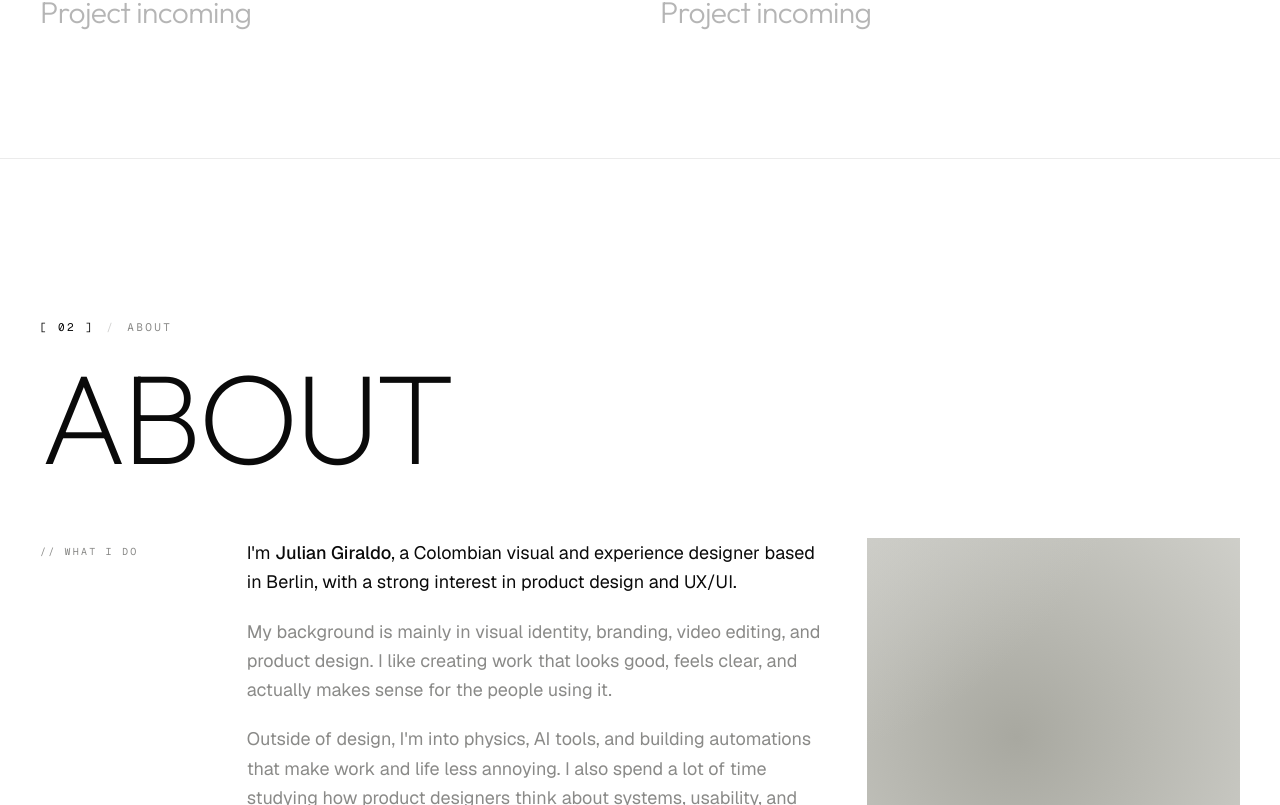
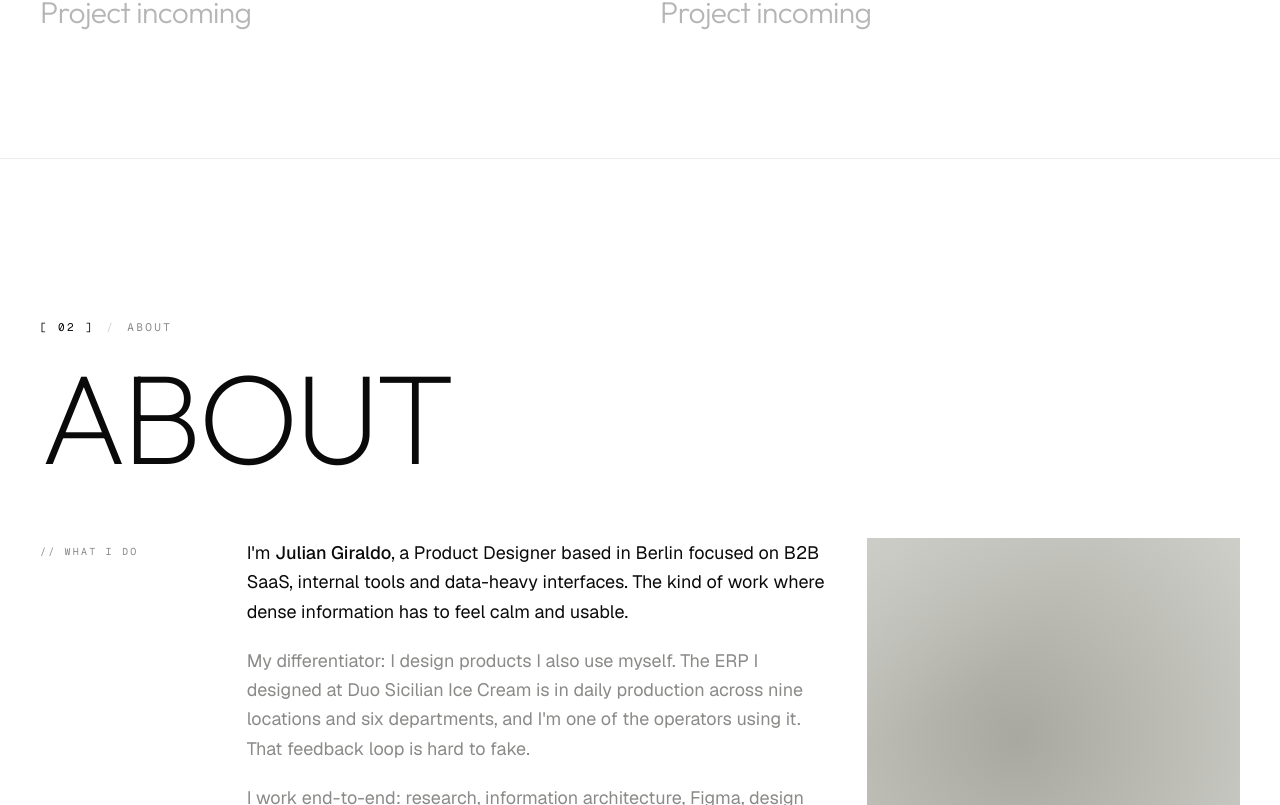
Before and after one commit to JulianGiraldo96/Julian_Portfolio, a Next.js app: page / in a window 1280 px wide. Shown: the part 1995-2800 px from the top of the page. Built offline with nearby package versions, Linux system fonts and the light colour scheme.

Commit message:
Replace About paragraphs with killer Product Designer narrative
- Top div now leads with B2B SaaS / data-heavy positioning
- Highlights "I design what I use" differentiator
- Removes bottom accordion - details live in downloadable CV

```diff
--- a/components/About.tsx
+++ b/components/About.tsx
@@ -1,47 +1,8 @@
 "use client";
 
-import { AnimatePresence, motion, useScroll, useTransform } from "motion/react";
-import { useRef, useState } from "react";
+import { motion, useScroll, useTransform } from "motion/react";
+import { useRef } from "react";
 import { RevealBlock } from "./RevealText";
-
-const experiences = [
-  {
-    role: "Product Designer",
-    company: "Duo Sicilian Ice Cream",
-    location: "Berlin",
-    period: "Oct 2024 — Present",
-    body: [
-      "Designed and shipped Duo's internal ERP from zero, used daily across nine locations and six departments.",
-      "Owned the full process: discovery with each team, information architecture for 40+ document types, Figma wireframes, prototypes and high-fidelity UI.",
-      "Designed a role-based access model so each user only sees the data they own.",
-      "Built a three-state status system (ok / warn / critical) applied across inventory, deliveries, HR compliance and production.",
-      "I also use the system daily as one of the operators, which gives me a continuous feedback loop with the rest of the team.",
-    ],
-  },
-  {
-    role: "Product Designer",
-    company: "Cabezona Casa Creativa",
-    location: "Bogotá (remote)",
-    period: "Oct 2017 — Present",
-    body: [
-      "Lead designer for internal SaaS tools and client applications built from scratch.",
-      "Designed the Taurus Ecosystem: a unified workspace combining CRM, knowledge base and encrypted chat tied to a single identity.",
-      "Defined product strategy, user flows, IA and visual design for each module.",
-      "Created pitch decks that turned technical decisions into a clear value story for stakeholders.",
-    ],
-  },
-  {
-    role: "Design Lead",
-    company: "Greens Supermarket",
-    location: "Swieqi, Malta",
-    period: "Apr 2021 — Nov 2023",
-    body: [
-      "Designed and launched multiple brand websites for the supermarket chain.",
-      "Led the visual identity system across photography, video, animation and packaging.",
-      "Built design guidelines to keep output consistent across the creative team and parallel campaigns.",
-    ],
-  },
-];
 
 export function About() {
   const ref = useRef<HTMLDivElement>(null);
@@ -88,25 +49,32 @@ export function About() {
             <RevealBlock delay={0.05}>
               <p>
                 I&apos;m{" "}
-                <span className="font-medium">Julian Giraldo</span>, a
-                Colombian visual and experience designer based in Berlin, with
-                a strong interest in product design and UX/UI.
+                <span className="font-medium">Julian Giraldo</span>, a Product
+                Designer based in Berlin focused on B2B SaaS, internal tools and
+                data-heavy interfaces. The kind of work where dense information
+                has to feel calm and usable.
               </p>
             </RevealBlock>
             <RevealBlock delay={0.15}>
               <p className="text-muted">
-                My background is mainly in visual identity, branding, video
-                editing, and product design. I like creating work that looks
-                good, feels clear, and actually makes sense for the people
-                using it.
+                My differentiator: I design products I also use myself. The ERP
+                I designed at Duo Sicilian Ice Cream is in daily production
+                across nine locations and six departments, and I&apos;m one of
+                the operators using it. That feedback loop is hard to fake.
               </p>
             </RevealBlock>
             <RevealBlock delay={0.25}>
               <p className="text-muted">
-                Outside of design, I&apos;m into physics, AI tools, and
-                building automations that make work and life less annoying. I
-                also spend a lot of time studying how product designers think
-                about systems, usability, and digital experiences.
+                I work end-to-end: research, information architecture, Figma,
+                design systems, prototyping and shipping with engineering. I
+                hold a Master&apos;s in Visual and Experience Design from UE
+                Berlin, with 8+ years across product, brand and visual design.
+              </p>
+            </RevealBlock>
+            <RevealBlock delay={0.35}>
+              <p className="text-muted">
+                Outside of design, I&apos;m into physics, AI tools and building
+                small automations that make work and life less annoying.
               </p>
             </RevealBlock>
           </div>
@@ -138,74 +106,7 @@ export function About() {
             </RevealBlock>
           </div>
         </div>
-
-        <ExperienceList />
       </div>
     </section>
   );
 }
-
-function ExperienceList() {
-  const [openIndex, setOpenIndex] = useState<number | null>(0);
-
-  return (
-    <div className="mt-20 md:mt-28 grid grid-cols-12 gap-6 md:gap-10">
-      <div className="col-span-12 md:col-span-2">
-        <span className="font-mono text-[10px] uppercase tracking-[0.22em] text-muted">
-          // experience
-        </span>
-      </div>
-      <div className="col-span-12 md:col-span-10 border-t border-border">
-        {experiences.map((exp, i) => {
-          const isOpen = openIndex === i;
-          return (
-            <div key={exp.company} className="border-b border-border">
-              <button
-                onClick={() => setOpenIndex(isOpen ? null : i)}
-                data-cursor-hover
-                className="w-full flex items-center justify-between gap-6 py-6 md:py-8 text-left group"
-              >
-                <div className="flex-1 flex flex-col md:flex-row md:items-baseline md:gap-6">
-                  <span className="font-mono text-[10px] uppercase tracking-[0.22em] text-muted md:w-16 shrink-0">
-                    {String(i + 1).padStart(2, "0")}
-                  </span>
-                  <div className="flex-1">
-                    <h3 className="font-display font-light text-xl md:text-3xl tracking-[-0.01em] leading-tight">
-                      {exp.role}
-                    </h3>
-                    <p className="mt-1 font-mono text-[10px] md:text-[11px] uppercase tracking-[0.18em] text-muted">
-                      {exp.company} · {exp.location} · {exp.period}
-                    </p>
-                  </div>
-                </div>
-                <span className="relative w-6 h-6 shrink-0 flex items-center justify-center">
-                  <span className="absolute h-px w-4 bg-foreground" />
-                  <span
-                    className={`absolute h-4 w-px bg-foreground transition-transform duration-300 ${isOpen ? "scale-y-0" : "scale-y-100"}`}
-                  />
-                </span>
-              </button>
-              <AnimatePresence initial={false}>
-                {isOpen && (
-                  <motion.div
-                    initial={{ height: 0, opacity: 0 }}
-                    animate={{ height: "auto", opacity: 1 }}
-                    exit={{ height: 0, opacity: 0 }}
-                    transition={{ duration: 0.4, ease: [0.22, 1, 0.36, 1] }}
-                    className="overflow-hidden"
-                  >
-                    <div className="pb-8 md:pl-[5.5rem] space-y-3 max-w-3xl text-sm md:text-base leading-relaxed text-muted">
-                      {exp.body.map((line, j) => (
-                        <p key={j}>{line}</p>
-                      ))}
-                    </div>
-                  </motion.div>
-                )}
-              </AnimatePresence>
-            </div>
-          );
-        })}
-      </div>
-    </div>
-  );
-}
```
